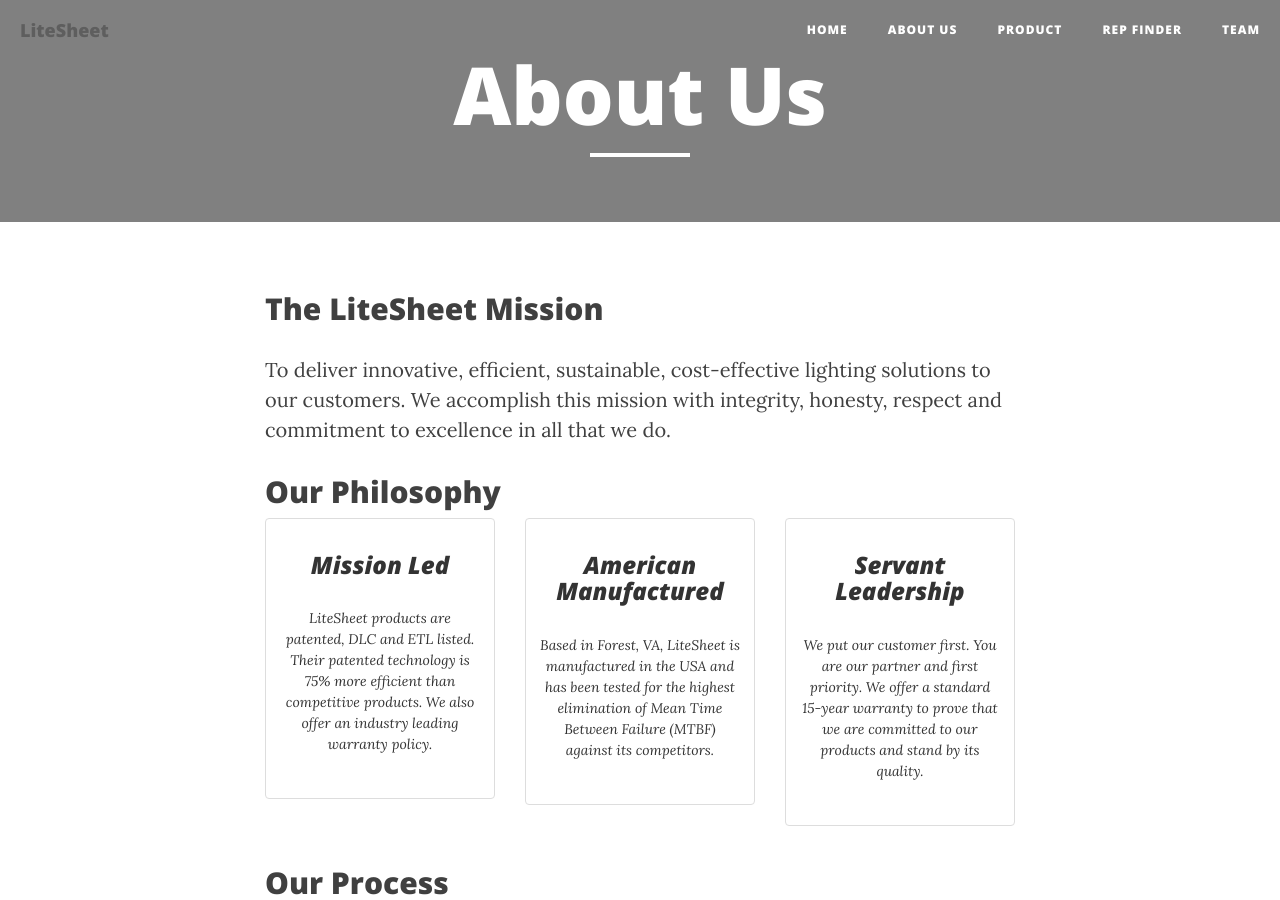
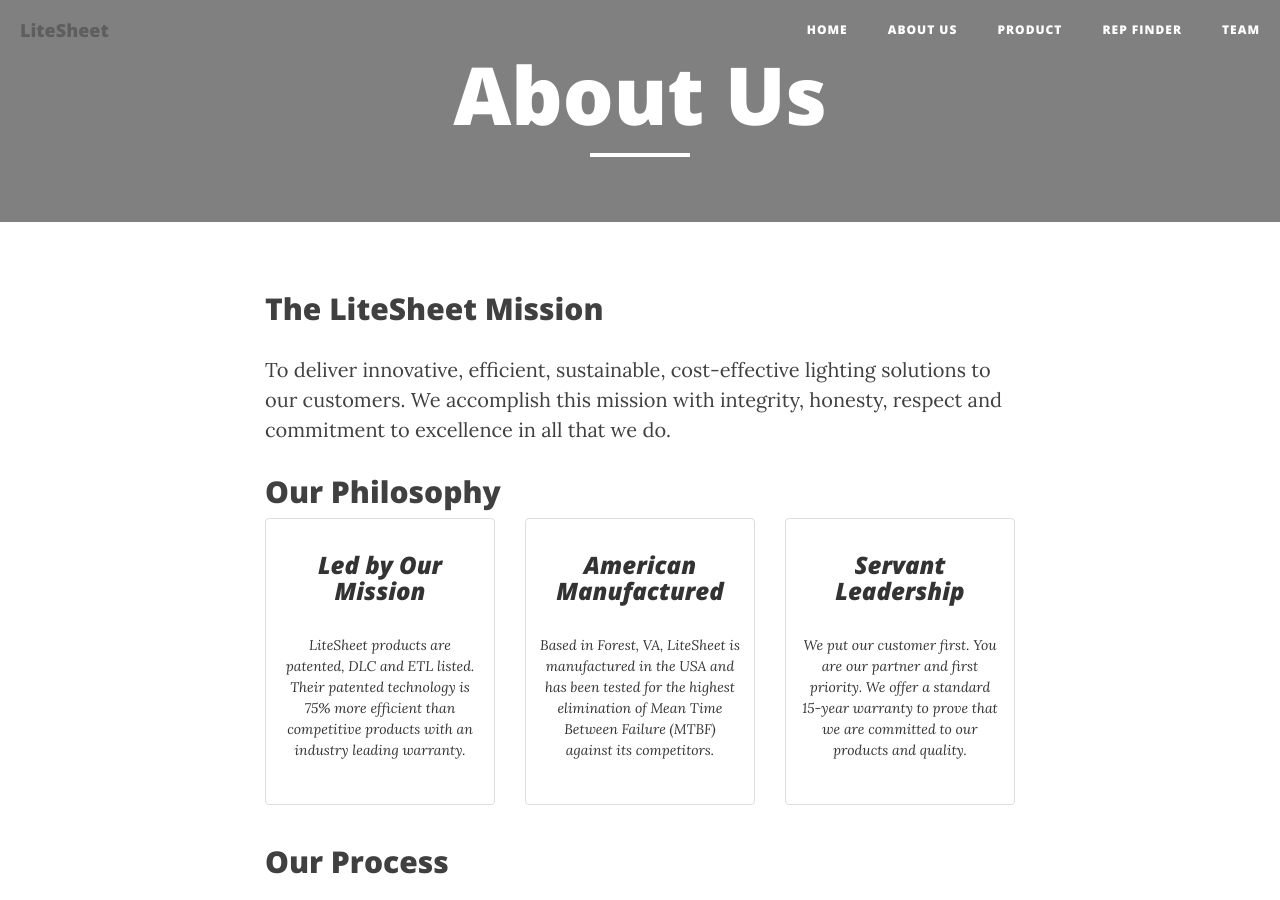
Before and after one commit to litesheet-site/litesheet-site.github.io, a Jekyll site: the page built from pages/about.md, in a window 1280 px wide and 900 px high. Built offline with Jekyll 4.4.1, drawn with Linux system fonts in a browser that asks for light colours; nearby versions of some CDN libraries.

Commit message:
Updated About

```diff
--- a/pages/about.md
+++ b/pages/about.md
@@ -5,10 +5,9 @@ mission: To deliver innovative, efficient, sustainable, cost-effective lighting
   to our customers. We accomplish this mission with integrity, honesty, respect and
   commitment to excellence in all that we do.
 philosophy:
-- title: Mission Led
+- title: Led by Our Mission
   content: LiteSheet products are patented, DLC and ETL listed.  Their patented technology
-    is 75% more efficient than competitive products. We also offer an industry leading
-    warranty policy.
+    is 75% more efficient than competitive products with an industry leading warranty.
 - title: American Manufactured
   content: Based in Forest, VA, LiteSheet is manufactured in the USA and has been
     tested for the highest elimination of Mean Time Between Failure (MTBF) against
@@ -16,7 +15,7 @@ philosophy:
 - title: Servant Leadership
   content: We put our customer first.  You are our partner and first priority.  We
     offer a standard 15-year warranty to prove that we are committed to our products
-    and stand by its quality.
+    and quality.
 process: BRILLIANCE THROUGH SIMPLICITY is our culture. It is how we design our products,
   manage customer service and communicate to our consumer. It is the common thread
   through everything that we do. We believe that great products don’t have to be complicated,
```
